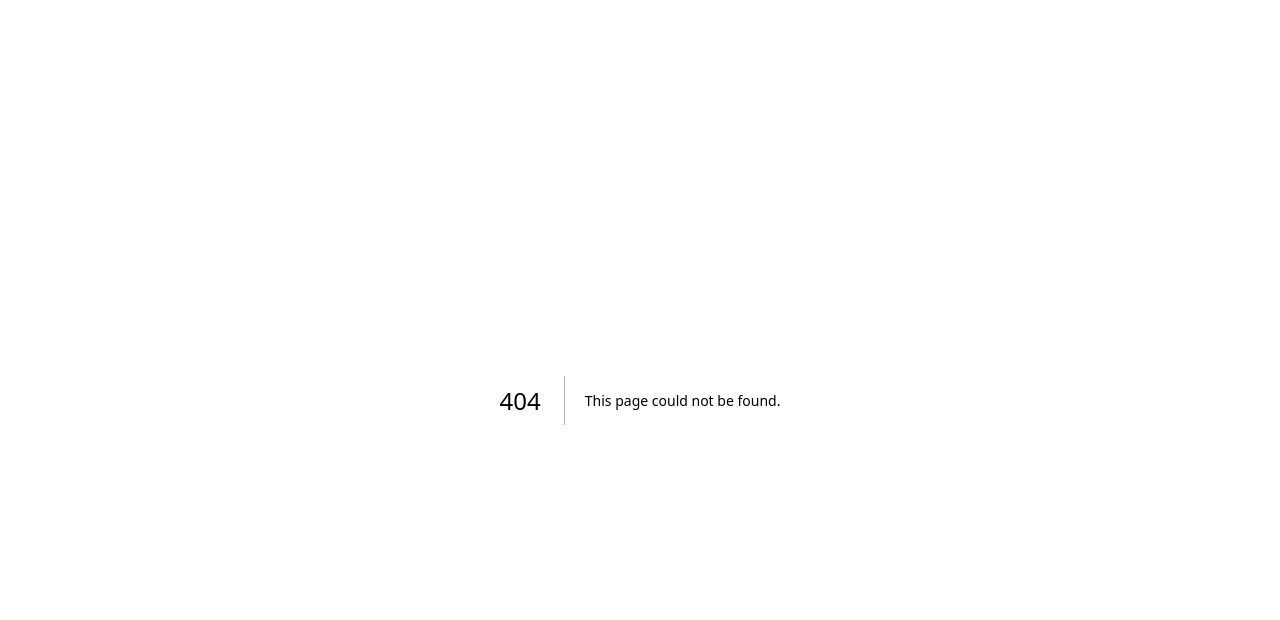
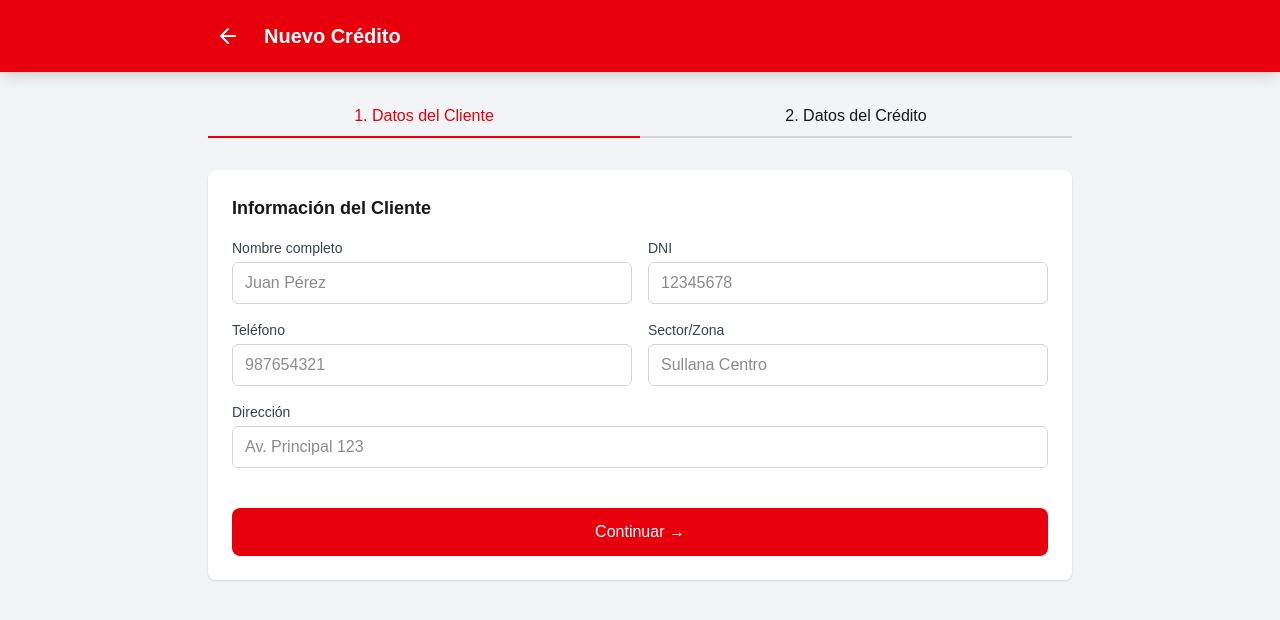
Before and after one commit to imacol/redimacol-app, a Next.js app: page /creditos/nuevo in a window 1280 px wide. Before the commit this address had no page. Shown: the top 620 px of the page. Built offline with nearby package versions, Linux system fonts and the light colour scheme; no server answers.

Commit message:
Create page.tsx

```diff
--- /dev/null
+++ b/app/creditos/nuevo/page.tsx
@@ -0,0 +1,197 @@
+'use client'
+
+import { useState } from 'react'
+import { useRouter } from 'next/navigation'
+import { supabase } from '@/lib/supabase'
+import { ArrowLeft, Calculator } from 'lucide-react'
+
+export default function NuevoCredito() {
+  const router = useRouter()
+  const [step, setStep] = useState(1)
+  const [loading, setLoading] = useState(false)
+
+  const [cliente, setCliente] = useState({
+    nombre: '', dni: '', telefono: '', direccion: '', sector: '',
+  })
+
+  const [credito, setCredito] = useState({
+    monto: '', tasa: '10', cuotas: '30',
+  })
+
+  const [preview, setPreview] = useState({
+    montoCuota: 0, totalPagar: 0, interesTotal: 0
+  })
+
+  const calcularCredito = () => {
+    const monto = parseFloat(credito.monto) || 0
+    const tasa = parseFloat(credito.tasa) || 0
+    const cuotas = parseInt(credito.cuotas) || 1
+    const interesTotal = monto * (tasa / 100)
+    const totalPagar = monto + interesTotal
+    const montoCuota = totalPagar / cuotas
+    setPreview({
+      montoCuota: Math.round(montoCuota * 100) / 100,
+      totalPagar: Math.round(totalPagar * 100) / 100,
+      interesTotal: Math.round(interesTotal * 100) / 100
+    })
+  }
+
+  const handleSubmit = async (e: React.FormEvent) => {
+    e.preventDefault()
+    setLoading(true)
+    try {
+      const { data: clienteExistente } = await supabase
+        .from('clientes').select('id').eq('dni', cliente.dni).single()
+      let clienteId = clienteExistente?.id
+      if (!clienteId) {
+        const { data: nuevoCliente, error: errorCliente } = await supabase
+          .from('clientes')
+          .insert({ ...cliente, estado: 'activo' })
+          .select().single()
+        if (errorCliente) throw errorCliente
+        clienteId = nuevoCliente.id
+      }
+      const { error: errorCredito } = await supabase
+        .rpc('nuevo_credito_redimacol', {
+          p_cliente_id: clienteId,
+          p_monto: parseFloat(credito.monto),
+          p_tasa_interes: parseFloat(credito.tasa),
+          p_numero_cuotas: parseInt(credito.cuotas),
+        })
+      if (errorCredito) throw errorCredito
+      alert('¡Crédito creado exitosamente!')
+      router.push('/dashboard')
+    } catch (error: any) {
+      alert('Error: ' + error.message)
+    } finally {
+      setLoading(false)
+    }
+  }
+
+  return (
+    <div className="min-h-screen bg-gray-100">
+      <header className="bg-red-600 text-white shadow-lg">
+        <div className="max-w-4xl mx-auto px-4 py-4 flex items-center gap-4">
+          <button onClick={() => router.back()} className="p-2 hover:bg-red-700 rounded">
+            <ArrowLeft size={24} />
+          </button>
+          <h1 className="text-xl font-bold">Nuevo Crédito</h1>
+        </div>
+      </header>
+      <main className="max-w-4xl mx-auto px-4 py-8">
+        <div className="flex mb-8">
+          <div className={`flex-1 text-center pb-2 border-b-2 ${step === 1 ? 'border-red-600 text-red-600' : 'border-gray-300'}`}>
+            1. Datos del Cliente
+          </div>
+          <div className={`flex-1 text-center pb-2 border-b-2 ${step === 2 ? 'border-red-600 text-red-600' : 'border-gray-300'}`}>
+            2. Datos del Crédito
+          </div>
+        </div>
+        <form onSubmit={handleSubmit} className="bg-white rounded-lg shadow p-6">
+          {step === 1 && (
+            <div className="space-y-4">
+              <h2 className="text-lg font-semibold mb-4">Información del Cliente</h2>
+              <div className="grid grid-cols-1 md:grid-cols-2 gap-4">
+                <div>
+                  <label className="block text-sm font-medium text-gray-700">Nombre completo</label>
+                  <input type="text" required value={cliente.nombre}
+                    onChange={(e) => setCliente({...cliente, nombre: e.target.value})}
+                    className="mt-1 block w-full px-3 py-2 border border-gray-300 rounded-md" placeholder="Juan Pérez" />
+                </div>
+                <div>
+                  <label className="block text-sm font-medium text-gray-700">DNI</label>
+                  <input type="text" required maxLength={8} value={cliente.dni}
+                    onChange={(e) => setCliente({...cliente, dni: e.target.value})}
+                    className="mt-1 block w-full px-3 py-2 border border-gray-300 rounded-md" placeholder="12345678" />
+                </div>
+                <div>
+                  <label className="block text-sm font-medium text-gray-700">Teléfono</label>
+                  <input type="tel" required value={cliente.telefono}
+                    onChange={(e) => setCliente({...cliente, telefono: e.target.value})}
+                    className="mt-1 block w-full px-3 py-2 border border-gray-300 rounded-md" placeholder="987654321" />
+                </div>
+                <div>
+                  <label className="block text-sm font-medium text-gray-700">Sector/Zona</label>
+                  <input type="text" required value={cliente.sector}
+                    onChange={(e) => setCliente({...cliente, sector: e.target.value})}
+                    className="mt-1 block w-full px-3 py-2 border border-gray-300 rounded-md" placeholder="Sullana Centro" />
+                </div>
+              </div>
+              <div>
+                <label className="block text-sm font-medium text-gray-700">Dirección</label>
+                <input type="text" required value={cliente.direccion}
+                  onChange={(e) => setCliente({...cliente, direccion: e.target.value})}
+                  className="mt-1 block w-full px-3 py-2 border border-gray-300 rounded-md" placeholder="Av. Principal 123" />
+              </div>
+              <button type="button" onClick={() => setStep(2)}
+                className="w-full mt-6 bg-red-600 text-white py-3 rounded-lg hover:bg-red-700">
+                Continuar →
+              </button>
+            </div>
+          )}
+          {step === 2 && (
+            <div className="space-y-4">
+              <h2 className="text-lg font-semibold mb-4">Información del Crédito</h2>
+              <div className="grid grid-cols-1 md:grid-cols-3 gap-4">
+                <div>
+                  <label className="block text-sm font-medium text-gray-700">Monto (S/)</label>
+                  <input type="number" required min="1" value={credito.monto}
+                    onChange={(e) => { setCredito({...credito, monto: e.target.value}); setTimeout(calcularCredito, 100) }}
+                    className="mt-1 block w-full px-3 py-2 border border-gray-300 rounded-md" placeholder="1000" />
+                </div>
+                <div>
+                  <label className="block text-sm font-medium text-gray-700">Tasa (%)</label>
+                  <select value={credito.tasa}
+                    onChange={(e) => { setCredito({...credito, tasa: e.target.value}); setTimeout(calcularCredito, 100) }}
+                    className="mt-1 block w-full px-3 py-2 border border-gray-300 rounded-md">
+                    <option value="8">8% (Cliente fiel)</option>
+                    <option value="10">10% (Standard)</option>
+                    <option value="12">12% (Nuevo cliente)</option>
+                    <option value="15">15% (Alto riesgo)</option>
+                  </select>
+                </div>
+                <div>
+                  <label className="block text-sm font-medium text-gray-700">Cuotas (días)</label>
+                  <input type="number" required min="1" max="90" value={credito.cuotas}
+                    onChange={(e) => { setCredito({...credito, cuotas: e.target.value}); setTimeout(calcularCredito, 100) }}
+                    className="mt-1 block w-full px-3 py-2 border border-gray-300 rounded-md" placeholder="30" />
+                </div>
+              </div>
+              {preview.montoCuota > 0 && (
+                <div className="bg-blue-50 border border-blue-200 rounded-lg p-4 mt-4">
+                  <h3 className="flex items-center gap-2 font-semibold text-blue-800 mb-2">
+                    <Calculator size={20} /> Resumen del Crédito
+                  </h3>
+                  <div className="grid grid-cols-3 gap-4 text-center">
+                    <div>
+                      <p className="text-sm text-gray-600">Monto cuota</p>
+                      <p className="text-xl font-bold text-blue-600">S/ {preview.montoCuota}</p>
+                    </div>
+                    <div>
+                      <p className="text-sm text-gray-600">Interés total</p>
+                      <p className="text-xl font-bold text-orange-600">S/ {preview.interesTotal}</p>
+                    </div>
+                    <div>
+                      <p className="text-sm text-gray-600">Total a pagar</p>
+                      <p className="text-xl font-bold text-green-600">S/ {preview.totalPagar}</p>
+                    </div>
+                  </div>
+                </div>
+              )}
+              <div className="flex gap-4 mt-6">
+                <button type="button" onClick={() => setStep(1)}
+                  className="flex-1 bg-gray-200 text-gray-700 py-3 rounded-lg hover:bg-gray-300">
+                  ← Atrás
+                </button>
+                <button type="submit" disabled={loading || preview.montoCuota === 0}
+                  className="flex-1 bg-red-600 text-white py-3 rounded-lg hover:bg-red-700 disabled:opacity-50">
+                  {loading ? 'Creando...' : '✓ Crear Crédito'}
+                </button>
+              </div>
+            </div>
+          )}
+        </form>
+      </main>
+    </div>
+  )
+}
```
